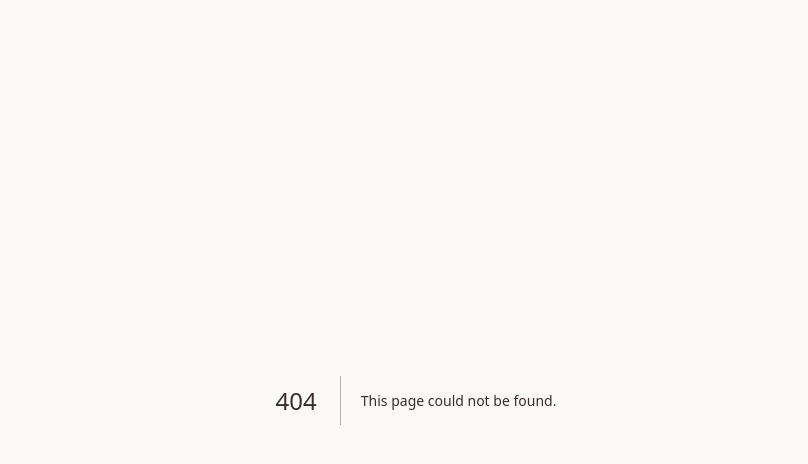
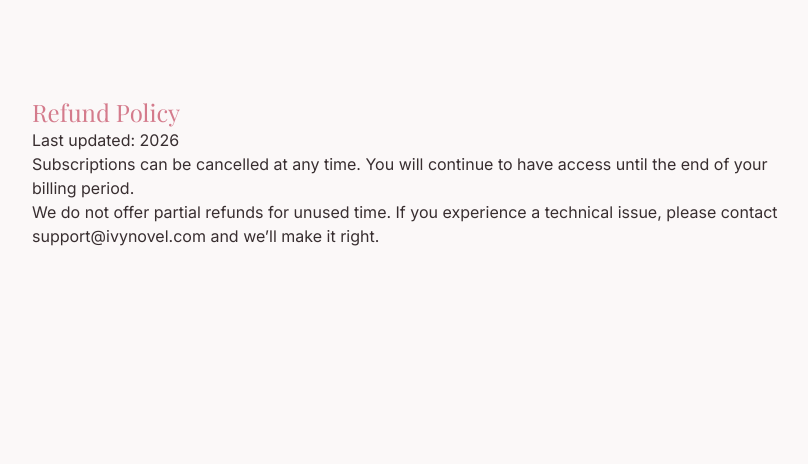
Before and after one commit to yangyifei757-dotcom/mystorysite, a Next.js app: page /refund-policy in a window 1280 px wide. Before the commit this address had no page. Shown: the top 464 px of the page, without its empty margins (224-1032 px from the left). Built offline with nearby package versions, Linux system fonts and the light colour scheme; a web font is replaced by a local one.

Commit message:
Create page.tsx

```diff
--- /dev/null
+++ b/app/refund-policy/page.tsx
@@ -0,0 +1,12 @@
+export default function RefundPolicyPage() {
+  return (
+    <main className="min-h-screen bg-background pt-24 pb-16 px-4">
+      <div className="max-w-3xl mx-auto prose prose-sm text-foreground">
+        <h1 className="text-2xl font-serif text-primary">Refund Policy</h1>
+        <p>Last updated: {new Date().getFullYear()}</p>
+        <p>Subscriptions can be cancelled at any time. You will continue to have access until the end of your billing period.</p>
+        <p>We do not offer partial refunds for unused time. If you experience a technical issue, please contact support@ivynovel.com and we’ll make it right.</p>
+      </div>
+    </main>
+  )
+}
```
